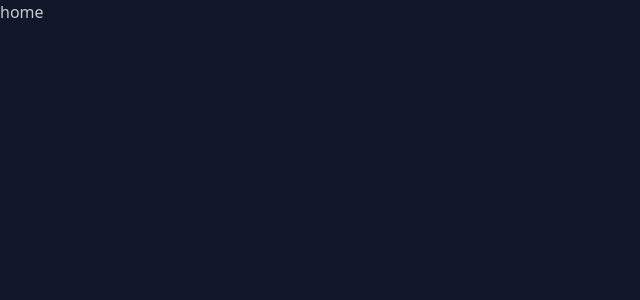
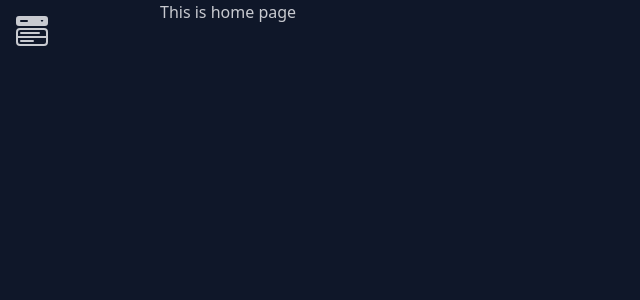
Before and after one commit to srikrishnastrive/CRM_react, a React (Vite) app: page / in a window 1280 px wide. Shown: the top 300 px of the page, without its empty margins (0-640 px from the left). Built offline with nearby package versions, Linux system fonts and the light colour scheme.

Commit message:
added the layout and the side bar

```diff
--- a/package.json
+++ b/package.json
@@ -16,6 +16,7 @@
     "react": "^18.2.0",
     "react-dom": "^18.2.0",
     "react-hot-toast": "^2.5.1",
+    "react-icons": "^5.4.0",
     "react-redux": "^9.2.0",
     "react-router-dom": "^7.1.5"
   },
--- /dev/null
+++ b/src/layouts/HomeLayout.jsx
@@ -0,0 +1,39 @@
+import { BsFillMenuButtonWideFill } from "react-icons/bs";
+
+
+function HomeLayout({children}){
+    return (
+        <div className="min-h-[90vh]">
+            <div className="drawer absolute left-0 right-0 cursor-pointer mt-4 ml-4">
+                <input id="my-drawer" type="checkbox" className="drawer-toggle" />
+                <div className="drawer-content">
+                        <label htmlFor="my-drawer"><BsFillMenuButtonWideFill size={'32px'} className="cursor-pointer"/></label>
+                </div>
+                <div className="drawer-side">
+                        <label htmlFor="my-drawer"  className="drawer-overlay"></label>
+                        <ul className="menu bg-base-200 text-base-content min-h-full w-80 p-4">
+                        <li><a>View All Tickets</a></li>
+                        <li><a>Dashboard</a></li>
+                        <li className="absolute bottom-8 w-3/4">
+                            <div className="w-full flex justify-center items-center "  >
+                                <button className="btn-primary px-1 py-1 rounded-md font-semibold w-full">Login</button>
+                                <button className="btn-secondary px-1 py-1 rounded-md font-semibold w-full">Signup</button>
+                            </div>
+                        </li>
+                        </ul>
+                </div>
+            </div>
+
+
+            <div className="flex justify-center items-start">
+                    <div className="w-3/4">
+                    {children}
+                    </div>
+
+            </div>
+
+        </div>
+    )
+}
+
+export default HomeLayout;
--- a/src/pages/home/Home.jsx
+++ b/src/pages/home/Home.jsx
@@ -1,8 +1,12 @@
+import HomeLayout from "../../layouts/HomeLayout";
 
 export default function Home(){
     return(
         <>
-            home
+            <HomeLayout>
+            <p1>This is home page</p1>
+            </HomeLayout>
+
         </>
     )
 }
```
Also changed, not shown: 1 other file (tests, documents, lock files or other folders).
